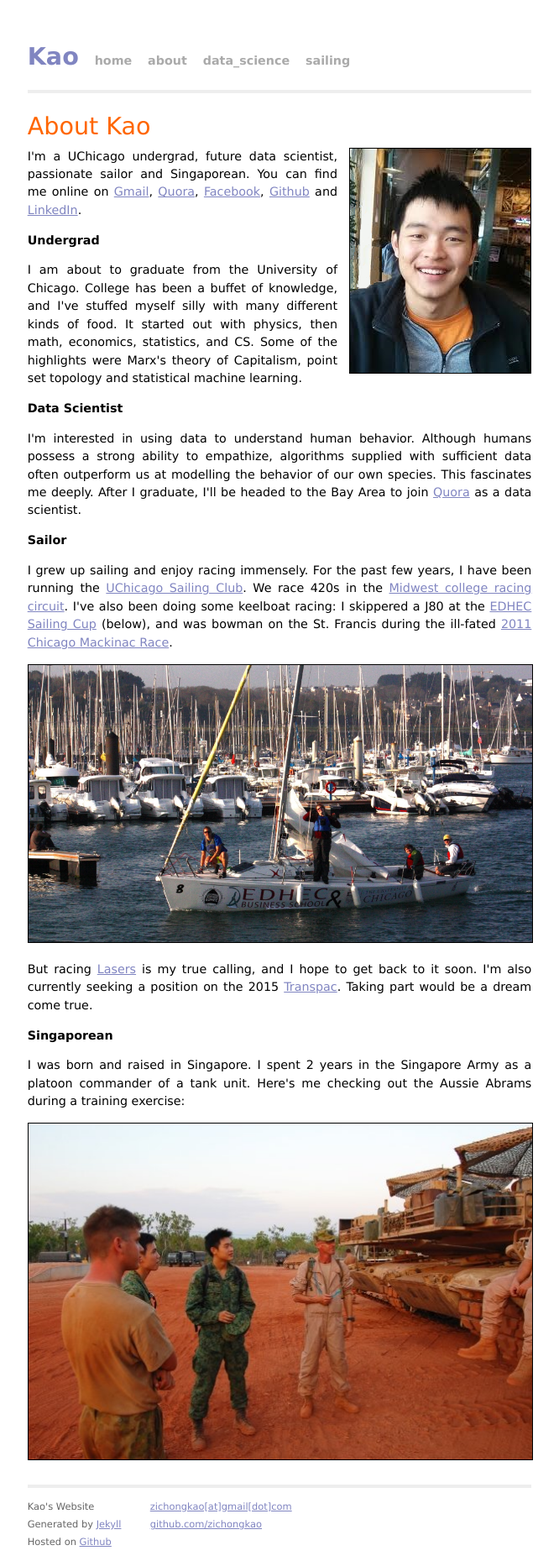
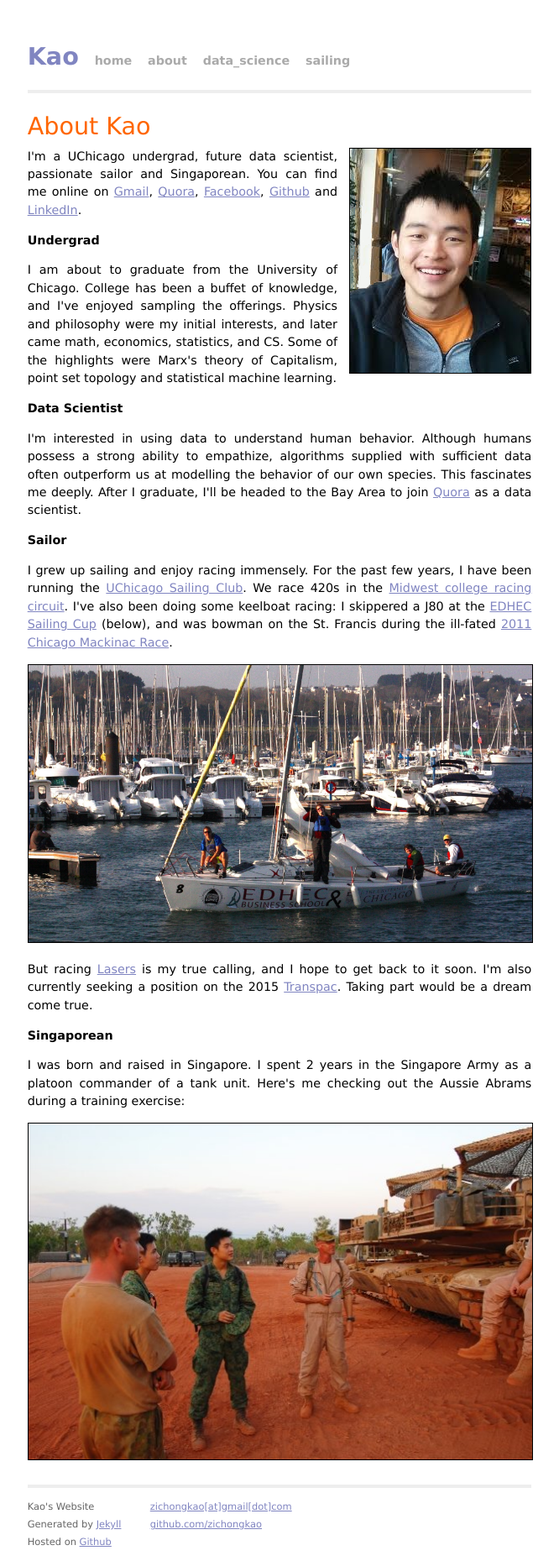
Before and after one commit to zichongkao/zichongkao.github.io, a Jekyll site: the page built from about.html, in a window 1280 px wide. Shown: the whole page at 84% size, without its empty margins (307-973 px from the left). Built offline with Jekyll 4.4.1, drawn with Linux system fonts in a browser that asks for light colours; Markdown is read by kramdown in place of the engine named in the settings.

Commit message:
small changes

```diff
--- a/about.html
+++ b/about.html
@@ -10,7 +10,7 @@ title: About Kao
   </p>
   <h2>Undergrad</h2>
   <p>
-    I am about to graduate from the University of Chicago. College has been a buffet of knowledge, and I've stuffed myself silly with many different kinds of food. It started out with physics, then math, economics, statistics, and CS. Some of the highlights were Marx's theory of Capitalism, point set topology and statistical machine learning.
+    I am about to graduate from the University of Chicago. College has been a buffet of knowledge, and I've enjoyed sampling the offerings. Physics and philosophy were my initial interests, and later came math, economics, statistics, and CS. Some of the highlights were Marx's theory of Capitalism, point set topology and statistical machine learning.
    </p>
 
   <h2>Data Scientist</h2>
--- a/index.html
+++ b/index.html
@@ -6,7 +6,7 @@ title: Kao's Website
 <div id="home">
   <h1>News</h1>
   <ul class="posts">
-    <li><span>26 Dec 2013</span> &raquo; Learning Git using <a href="https://github.com/pluralsight/git-internals-pdf/releases">Peepcode's awesome guide</a>.</li>
+    <li><span>26 Dec 2013</span> &raquo; Learning Git using <a href="https://github.com/pluralsight/git-internals-pdf/releases">Peepcode's awesome guide</a></li>
   </ul>
   <h1>Posts</h1>
   <ul class="posts">
```
Also changed, not shown: pics/git_logo.png (added), 1 other file.
